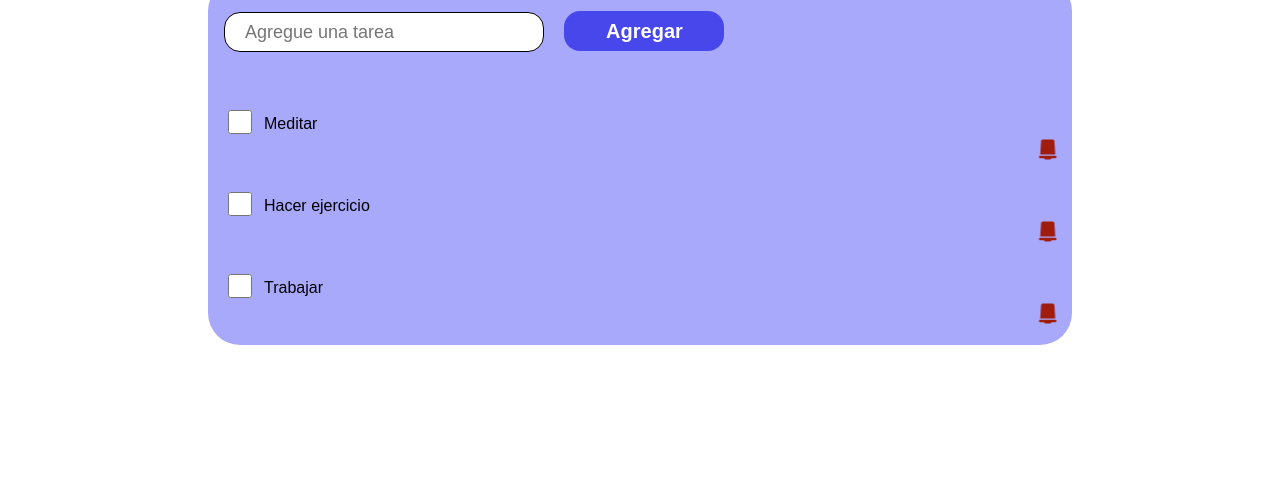
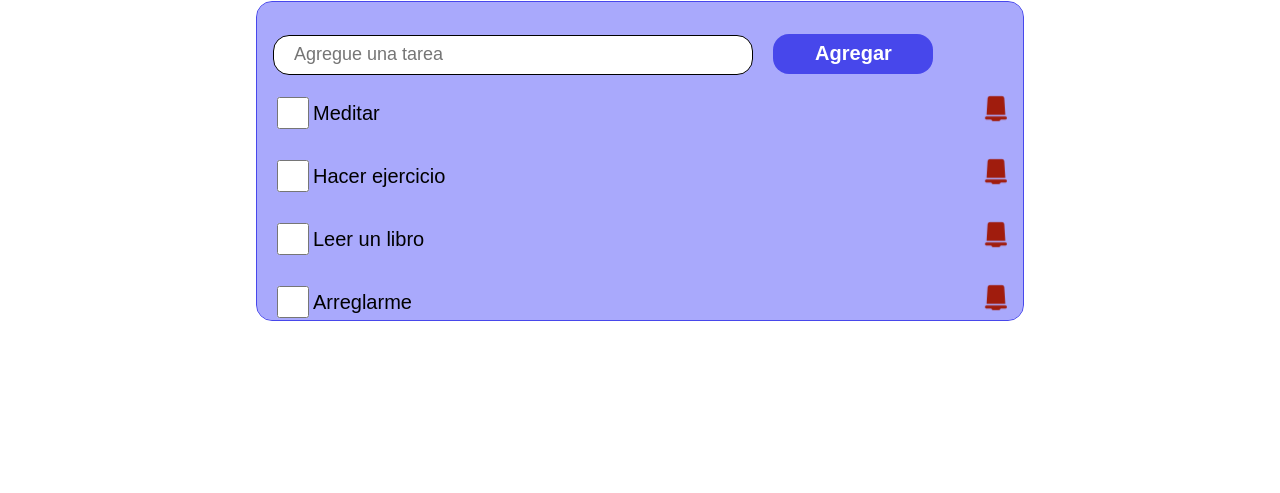
Before and after one commit to MichellOsechas/ListaTareas, a plain HTML site: page app.html in a window 1280 px wide. Shown: the part 307-800 px from the top of the page. Drawn offline with Linux system fonts and the light colour scheme.

Commit message:
Add files via upload

```diff
--- a/app.css
+++ b/app.css
@@ -10,9 +10,6 @@
   border-color: #e5e7eb;
   /* 2 */
 }
-::-webkit-scrollbar{
-    display: none;
-}
 body, h1 {
     margin: 0;
 }
@@ -23,6 +20,8 @@ body {
     display: flex;
     justify-content: center;
     align-items: center;
+    overflow-y:hidden;
+
 }
 
 /* Navbar */
@@ -70,30 +69,42 @@ body {
     text-decoration: underline;
 }
 #main-container{
+    display: flex;
     flex-direction: column;
     padding: 0 1rem;
     gap: 1rem;
+    align-items: center;
 }
 #main-title {
     text-align: center;
+    gap: 1rem;
     color: rgb(71, 71, 235);
 }
 #main-title > span {
     color: rgb(8, 8, 104);
 }
 #main-desc-container{
-    display: flex;
+    display:block;
     position: relative;
     flex-direction: column;
     gap: 1rem;
     background-color: rgba(84, 84, 249, 0.5);
-    border-radius: 2rem;
+    border-radius: 1rem;
+    border: solid 0.1rem rgb(71, 71, 235);
     padding: 1rem;
-    justify-content:center;
-
+    overflow-y:scroll;
+    height: 20rem;
+    width: 19rem;
+}
+#main-desc-container .container {
+    position:absolute;
+    display: block;
+    flex-direction: column;
+    align-items: center;
+    z-index: 1;
 }
 #main-desc-container input {
-    width: 20rem;
+    width: 17rem;
     align-items: center;
     height: 2.5rem;
     padding: 1rem;
@@ -126,16 +137,21 @@ body {
     position: relative;
     text-align: left;
     list-style-type: none;
+    font-size: 1.2rem;
+    top: 6rem;
+    margin: 0;
 }
 #main-desc-container .lista .seleccion {
     display: flex;
     position: absolute;
-    width: 1.5rem;
+    width: 2rem;
+    top: 0.5rem;
     left: 0;
 }
 #main-desc-container .lista i{
-    display: flex;
+    display:flex;
     position: absolute;
+    top: 1.6rem;
     right: 0;
 }
 @media (min-width: 768px){
@@ -147,21 +163,34 @@ body {
     }
     #main-container{
         width: 70%;
-        align-items: center;
     }
+    #main-desc-container{
+    width: 32rem;
+    justify-content: center;
+    }
+    #main-desc-container .lista2 {
+        top: 4rem;
+    }
+
 }
 @media (min-width: 1024px) {
     #main-container{
         width: 70%;
-        align-items: center;
     }
     #main-title {
-        font-size: 4rem;
+        font-size: 3rem;
     }
-    #main-desc-text {
+    #main-desc-container .lista2 {
         font-size: 1.25rem;
     }
     #main-desc-btn {
         font-size: 1.25rem;
     }
+    #main-desc-container{
+        width: 48rem;
+        justify-content: center;
+    }
+    #main-desc-container input {
+        width: 30rem;
+    }
 }
--- a/app.html
+++ b/app.html
@@ -50,6 +50,22 @@
           <ul class="lista2">
             <li>
               <input class="seleccion" type="checkbox">
+              <p class="tarea">Leer un libro</p>
+              <i class="fa-solid fa-trash fa-spin fa-lg" style="color: #a01c0d;"></i>
+            </li>
+          </ul>
+
+          <ul class="lista2">
+            <li>
+              <input class="seleccion" type="checkbox">
+              <p class="tarea">Arreglarme</p>
+              <i class="fa-solid fa-trash fa-spin fa-lg" style="color: #a01c0d;"></i>
+            </li>
+          </ul>
+
+          <ul class="lista2">
+            <li>
+              <input class="seleccion" type="checkbox">
               <p class="tarea">Trabajar</p>
               <i class="fa-solid fa-trash fa-spin fa-lg" style="color: #a01c0d;"></i>
             </li>
```
